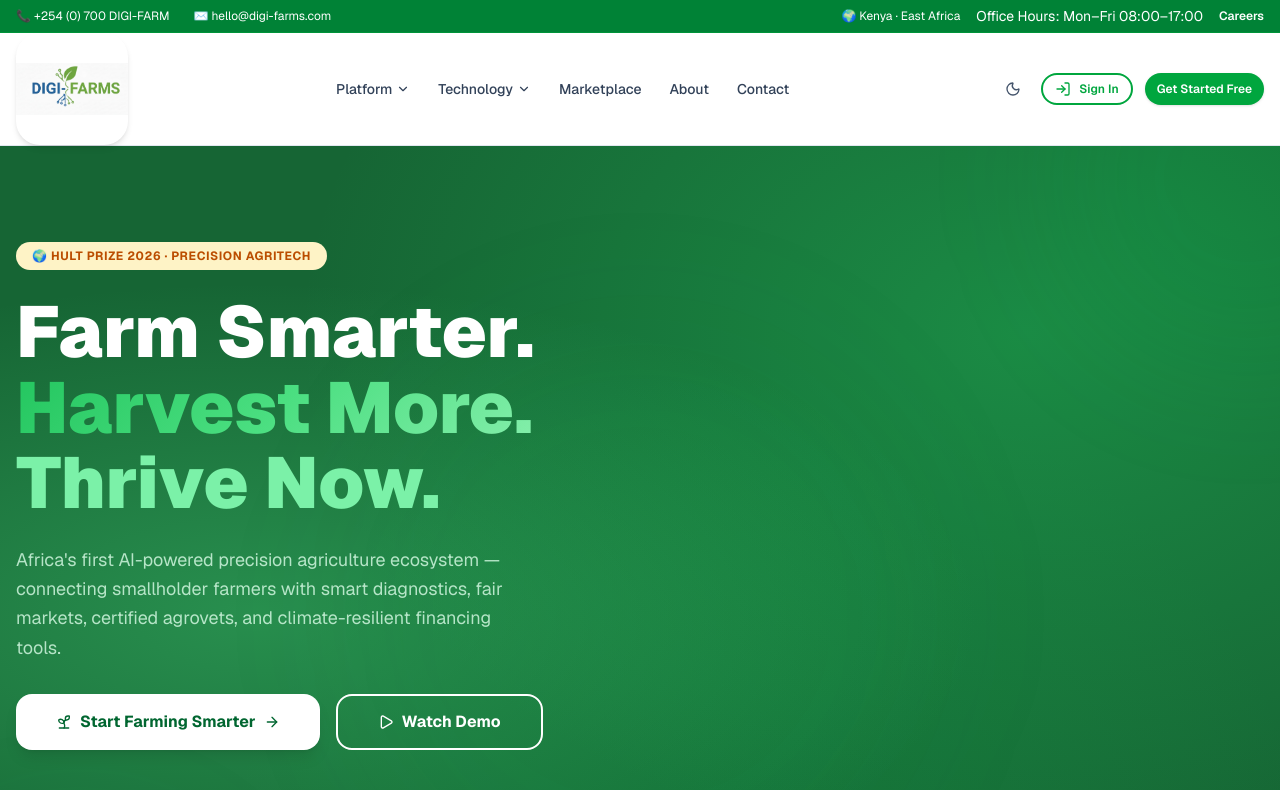
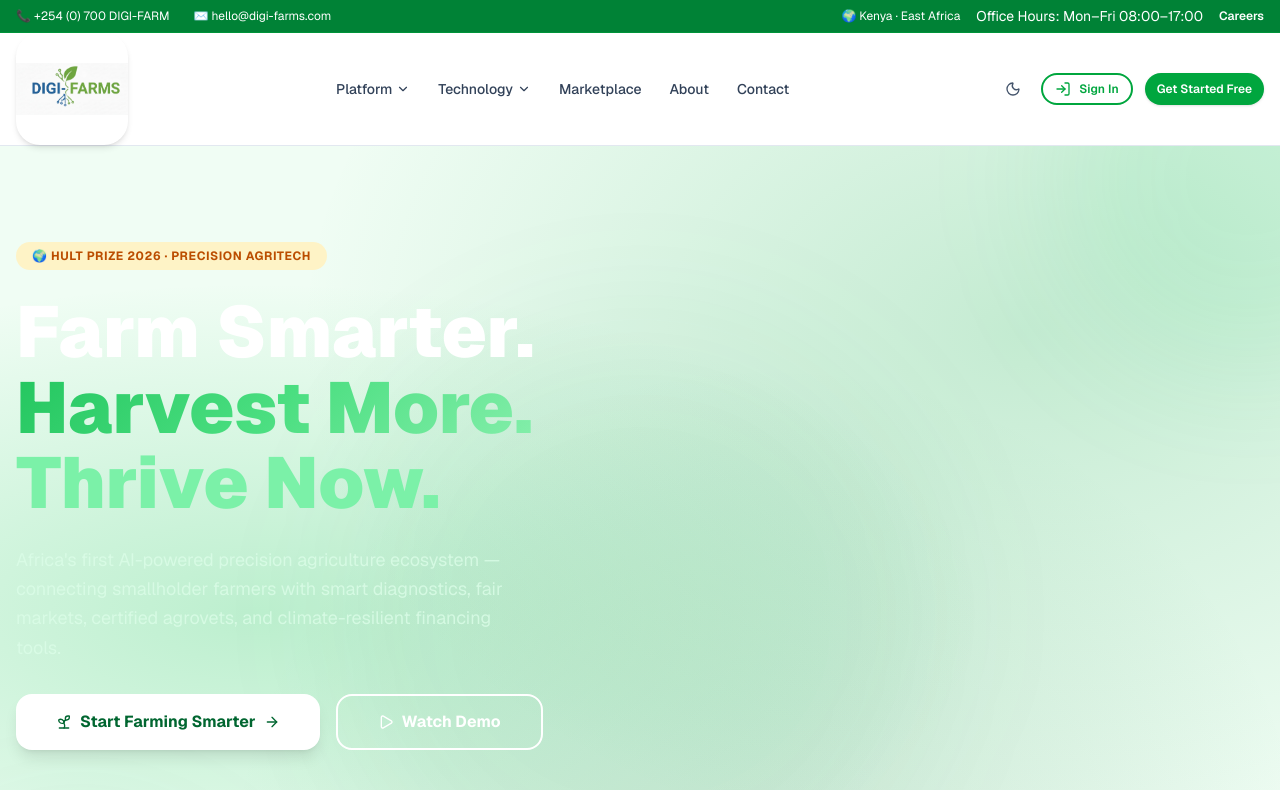
Before and after one commit to Faqih001/digi-farms, a Next.js app: page / in a window 1280 px wide. Shown: the top 790 px of the page. Built offline with nearby package versions, Linux system fonts and the light colour scheme.

Commit message:
feat: update background colors and disable system theme switching for improved UI consistency

```diff
--- a/app/(landing)/marketplace/page.tsx
+++ b/app/(landing)/marketplace/page.tsx
@@ -323,7 +323,7 @@ export default function MarketplacePage() {
                 ))}
               </div>
             </div>
-            <div className="bg-slate-900 dark:bg-slate-800 rounded-2xl p-8 text-white text-center">
+            <div className="bg-green-800 dark:bg-slate-900 rounded-2xl p-8 text-white text-center">
               <QrCode className="w-24 h-24 mx-auto mb-4 text-green-400" />
               <div className="text-green-400 font-bold mb-2">✓ Product Verified</div>
               <div className="text-slate-300 text-sm mb-1">DK8031 Hybrid Maize Seed</div>
--- a/app/globals.css
+++ b/app/globals.css
@@ -124,11 +124,11 @@ body {
   background: linear-gradient(135deg, #d97706, #b45309);
 }
 .gradient-mesh {
-  background-color: #166534;
+  background-color: #f0fdf4;
   background-image:
-    radial-gradient(at 20% 50%, rgba(74, 222, 128, 0.35) 0px, transparent 50%),
-    radial-gradient(at 80% 20%, rgba(34, 197, 94, 0.4) 0px, transparent 50%),
-    radial-gradient(at 60% 80%, rgba(22, 163, 74, 0.25) 0px, transparent 50%);
+    radial-gradient(at 20% 50%, rgba(34, 197, 94, 0.25) 0px, transparent 50%),
+    radial-gradient(at 80% 20%, rgba(22, 163, 74, 0.2) 0px, transparent 50%),
+    radial-gradient(at 60% 80%, rgba(21, 128, 61, 0.15) 0px, transparent 50%);
 }
 .dark .gradient-mesh {
   background-color: #030f08;
--- a/app/layout.tsx
+++ b/app/layout.tsx
@@ -51,7 +51,7 @@ export default function RootLayout({
         <ThemeProvider
           attribute="class"
           defaultTheme="light"
-          enableSystem
+          enableSystem={false}
           disableTransitionOnChange
         >
           {children}
```
